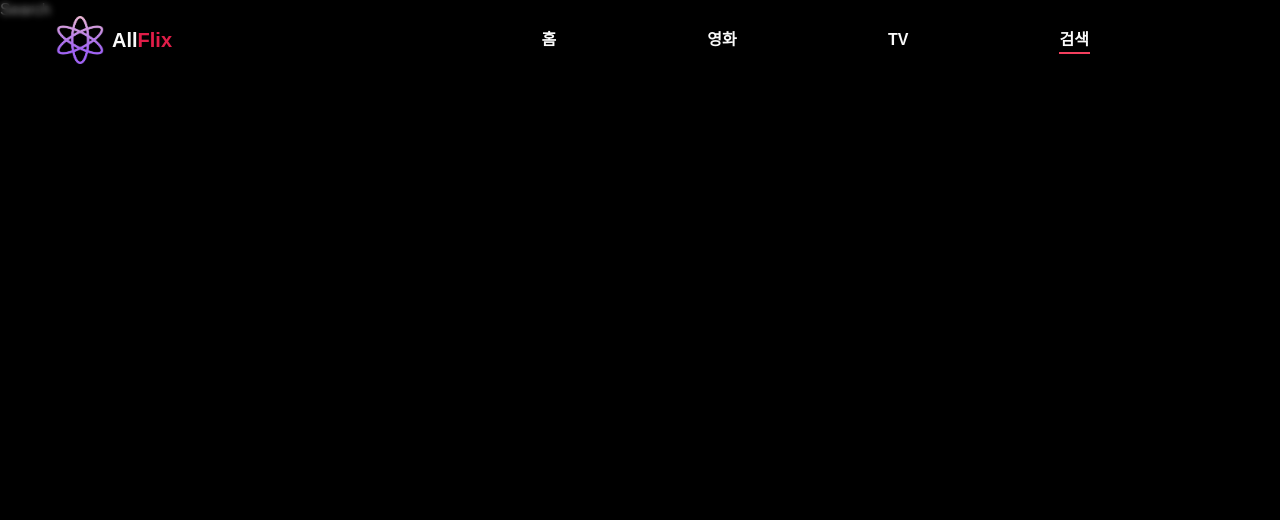
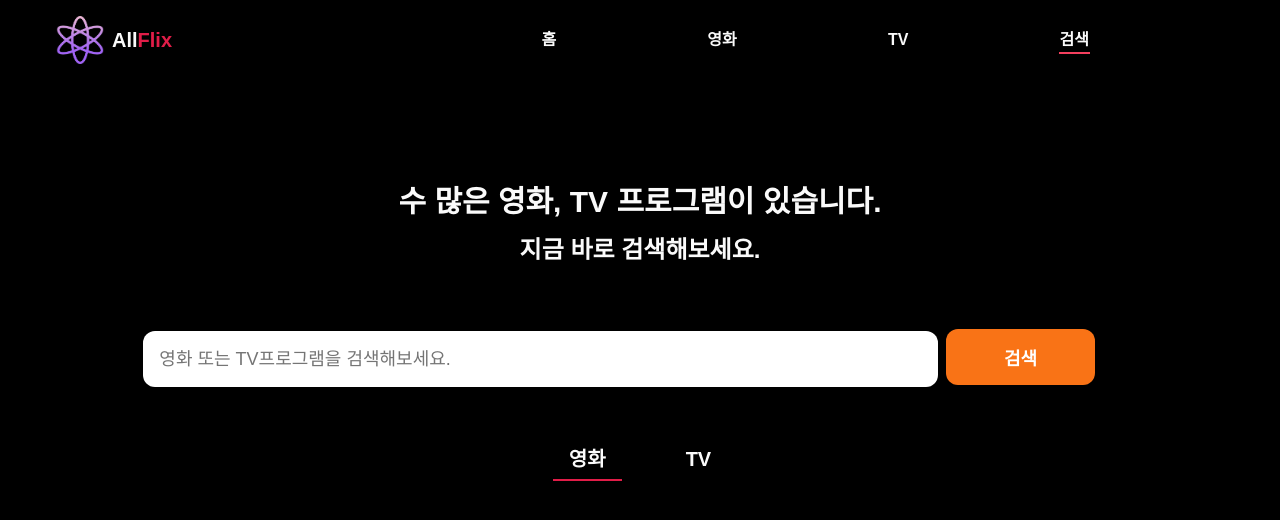
Before and after one commit to jangth0655/react-allfix, a React (Create React App) app: page /search in a window 1280 px wide. Shown: the top 520 px of the page. Built offline with nearby package versions, Linux system fonts and the light colour scheme.

Commit message:
updated_search

```diff
--- a/src/components/Footer.tsx
+++ b/src/components/Footer.tsx
@@ -10,8 +10,8 @@ const FooterBox = styled.div`
 `;
 
 const InquiryPhone = styled.div`
-  font-size: ${(props) => props.theme.textSize.lg};
-  margin-bottom: ${(props) => props.theme.mp.xxxxl};
+  font-size: ${(props) => props.theme.textSize.sm};
+  margin-bottom: ${(props) => props.theme.mp.xl};
   & span:first-child {
     margin-right: ${(props) => props.theme.mp.sm};
   }
@@ -27,6 +27,7 @@ const MenuBox = styled.span`
   display: flex;
   justify-content: center;
   align-items: center;
+  font-size: ${(props) => props.theme.textSize.xs};
 `;
 
 const Footer = () => {
--- a/src/components/Layout.tsx
+++ b/src/components/Layout.tsx
@@ -91,7 +91,7 @@ const NavbarMark = styled.div`
   background-color: ${(props) => props.theme.color.red.md};
 `;
 
-const Main = styled.main<{ padding?: boolean; isMainMaxWidth?: boolean }>`
+const Main = styled.main<{ padding?: boolean }>`
   padding: ${(props) => (props.padding ? "10rem 1.2rem 3rem 1.2rem" : "0")};
   margin: auto;
 `;
@@ -330,11 +330,7 @@ const Layout: React.FC<LayoutProps> = ({
 
         <AnimatePresence>{showingNav ? <NavbarBoard /> : null}</AnimatePresence>
       </Navbar>
-      <Main
-        isMainMaxWidth={isMainMaxWidth}
-        padding={isMainPaddingTop}
-        onClick={() => setShowingNav(false)}
-      >
+      <Main padding={isMainPaddingTop} onClick={() => setShowingNav(false)}>
         {children}
         <ScrollUpButton
           variants={ScrollVar}
--- /dev/null
+++ b/src/components/search/MovieSearch.tsx
@@ -0,0 +1,33 @@
+import { useQuery } from "@tanstack/react-query";
+import { useEffect } from "react";
+import { fetchMovieSearch } from "../../apis/movie-api";
+import { GetMovies } from "../../interface/movie-interface";
+import MovieAndTV from "../MovieAndTV";
+import { TotalContainer } from "../sharedStyled";
+
+interface MovieSearchProps {
+  keyword: string;
+}
+
+const MovieSearch: React.FC<MovieSearchProps> = ({ keyword }) => {
+  const { data: movieSearchData, refetch } = useQuery<GetMovies>(
+    ["movieSearch"],
+    () => fetchMovieSearch({ keyword }),
+    { enabled: !!keyword, suspense: true }
+  );
+
+  useEffect(() => {
+    if (!!keyword) {
+      refetch();
+    }
+  }, [keyword, refetch]);
+
+  return (
+    <TotalContainer>
+      {movieSearchData?.results.map((movie) => (
+        <MovieAndTV key={movie.id} movie={movie} />
+      ))}
+    </TotalContainer>
+  );
+};
+export default MovieSearch;
--- /dev/null
+++ b/src/components/search/TVSearch.tsx
@@ -0,0 +1,33 @@
+import { useQuery } from "@tanstack/react-query";
+import { useEffect } from "react";
+import { fetchTVSearch } from "../../apis/tv-api";
+import { GetTVs } from "../../interface/tv-interface";
+import MovieAndTV from "../MovieAndTV";
+import { TotalContainer } from "../sharedStyled";
+
+interface TVSearchProps {
+  keyword: string;
+}
+
+const TVSearch: React.FC<TVSearchProps> = ({ keyword }) => {
+  const { data: tvSearchData, refetch } = useQuery<GetTVs>(
+    ["tvSearch"],
+    () => fetchTVSearch({ keyword }),
+    { enabled: !!keyword, suspense: true }
+  );
+
+  useEffect(() => {
+    if (!!keyword) {
+      refetch();
+    }
+  }, [keyword, refetch]);
+
+  return (
+    <TotalContainer>
+      {tvSearchData?.results.map((tv) => (
+        <MovieAndTV key={tv.id} tv={tv} />
+      ))}
+    </TotalContainer>
+  );
+};
+export default TVSearch;
--- a/src/routes/Home.tsx
+++ b/src/routes/Home.tsx
@@ -22,7 +22,7 @@ const Home = () => {
           <SectionTem
             url="https://assets.nflxext.com/ffe/siteui/acquisition/ourStory/fuji/desktop/tv.png"
             title="TV 즐기세요"
-            subTitle="스마트 TV, PlayStation, Xbox, Chromecast, Apple TV, 블루레이 플레이어 등 다양한 디바이스에서 시청하세요."
+            subTitle={`스마트 TV, PlayStation, Xbox, Chromecast, Apple TV, 블루레이 플레이어 등 \n다양한 디바이스에서 시청하세요.`}
             videoUrl={`https://assets.nflxext.com/ffe/siteui/acquisition/ourStory/fuji/desktop/video-tv-0819.m4v`}
           />
         </BorderBox>
--- a/src/routes/Search.tsx
+++ b/src/routes/Search.tsx
@@ -1,9 +1,173 @@
+import React, { Suspense, useState } from "react";
+import styled from "styled-components";
 import Layout from "../components/Layout";
 
+import { motion } from "framer-motion";
+import { useForm } from "react-hook-form";
+import Loading from "../components/Loading";
+
+const Container = styled.div`
+  max-width: ${(props) => props.theme.responsive.xl};
+  margin: auto;
+`;
+
+const TitleContainer = styled.div`
+  display: flex;
+  flex-direction: column;
+  justify-content: center;
+  align-items: center;
+  padding: ${(props) => props.theme.mp.lg};
+  font-weight: 700;
+  font-size: ${(props) => props.theme.textSize.xxl};
+`;
+const Title = styled.h1`
+  margin-bottom: ${(props) => props.theme.mp.md};
+  font-size: ${(props) => props.theme.textSize.xxxl};
+`;
+const SubTitle = styled.h2``;
+
+const Form = styled.form`
+  width: 80%;
+  margin: auto;
+  margin-top: ${(props) => props.theme.mp.xxl};
+`;
+const Input = styled.input`
+  width: 80%;
+  height: 3.5rem;
+  margin: auto;
+  padding: 0 ${(props) => props.theme.mp.md};
+  background-color: white;
+  border-radius: ${(props) => props.theme.borderRadius.xl};
+  color: ${(props) => props.theme.color.bg.lg};
+  font-size: ${(props) => props.theme.textSize.lg};
+  &::placeholder {
+    font-size: ${(props) => props.theme.textSize.lg};
+  }
+`;
+const Button = styled.button`
+  border-radius: ${(props) => props.theme.borderRadius.xl};
+  display: inline-block;
+  margin-left: ${(props) => props.theme.mp.sm};
+  width: 15%;
+  height: 3.5rem;
+  background-color: ${(props) => props.theme.color.highlight.md};
+  color: white;
+  font-weight: 700;
+  font-size: ${(props) => props.theme.textSize.lg};
+  cursor: pointer;
+  transition: ${(props) => props.theme.transition.md};
+  &:hover {
+    background-color: ${(props) => props.theme.color.highlight.lg};
+  }
+`;
+
+const TapCategoryContainer = styled.div`
+  margin-top: ${(props) => props.theme.mp.xxxxl};
+  display: flex;
+  justify-content: center;
+  align-items: center;
+`;
+
+const TapName = styled.span`
+  position: relative;
+  margin-right: ${(props) => props.theme.mp.xxxl};
+  padding: ${(props) => props.theme.mp.xs} ${(props) => props.theme.mp.md};
+  border-radius: ${(props) => props.theme.borderRadius.lg};
+  font-size: ${(props) => props.theme.textSize.xl};
+  font-weight: 700;
+  transition: ${(props) => props.theme.transition.md};
+  cursor: pointer;
+  &:last-child {
+    margin-right: 0;
+  }
+  &:hover {
+    background-color: ${(props) => props.theme.color.bg.lg};
+  }
+`;
+
+const TapMark = styled(motion.div)`
+  position: absolute;
+  width: 100%;
+  height: 2px;
+  left: 0;
+  right: 0;
+  margin: auto;
+  margin-top: ${(props) => props.theme.mp.sm};
+  background-color: ${(props) => props.theme.color.red.lg};
+`;
+
+const SearchItemContainer = styled.div`
+  margin-top: ${(props) => props.theme.mp.xxxl};
+`;
+
+export const MoreButtonContainer = styled.div`
+  width: 100%;
+  display: flex;
+  justify-content: center;
+  align-items: center;
+`;
+
+interface SearchForm {
+  keyword: string;
+}
+
+const tapNameArray = ["영화", "TV"];
+
 const Search = () => {
+  const [tapName, setTapName] = useState("영화");
+
+  const [keyword, setKeyword] = useState("");
+  const handleTapName = (tap: string) => {
+    setTapName(tap);
+  };
+  const { handleSubmit, reset, register } = useForm<SearchForm>();
+
+  const onValid = ({ keyword }: SearchForm) => {
+    setKeyword(keyword);
+    reset();
+  };
+
+  const MovieSearchComponent = React.lazy(
+    () => import("../components/search/MovieSearch")
+  );
+  const TVSearchComponent = React.lazy(
+    () => import("../components/search/TVSearch")
+  );
+
   return (
-    <Layout>
-      <h1>Search</h1>
+    <Layout isMainPaddingTop={true} isMainMaxWidth={true}>
+      <Container>
+        <TitleContainer>
+          <Title>수 많은 영화, TV 프로그램이 있습니다.</Title>
+          <SubTitle>지금 바로 검색해보세요.</SubTitle>
+        </TitleContainer>
+        <Form onSubmit={handleSubmit(onValid)}>
+          <Input
+            {...register("keyword", { required: true })}
+            placeholder="영화 또는 TV프로그램을 검색해보세요."
+          />
+          <Button>검색</Button>
+        </Form>
+      </Container>
+      <TapCategoryContainer>
+        {tapNameArray.map((tap) => (
+          <TapName onClick={() => handleTapName(tap)} key={tap}>
+            {tap} {tap === tapName && <TapMark layoutId="searchTap" />}
+          </TapName>
+        ))}
+      </TapCategoryContainer>
+      <SearchItemContainer>
+        {tapName === "영화" && keyword && (
+          <Suspense fallback={<Loading />}>
+            <MovieSearchComponent keyword={keyword} />
+          </Suspense>
+        )}
+        {tapName === "TV" && keyword && (
+          <Suspense fallback={<Loading />}>
+            <TVSearchComponent keyword={keyword} />
+          </Suspense>
+        )}
+      </SearchItemContainer>
     </Layout>
   );
 };
```
Also changed, not shown: src/apis/movie-api.ts (+13 -3 lines), src/apis/tv-api.ts (+20 -10 lines).
